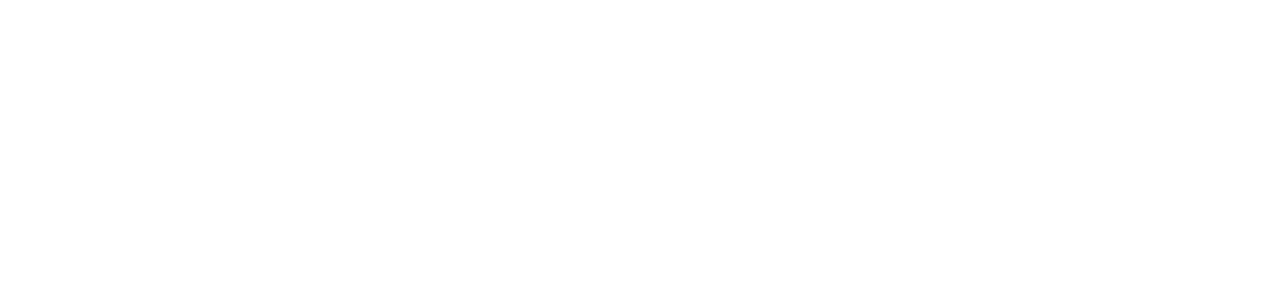
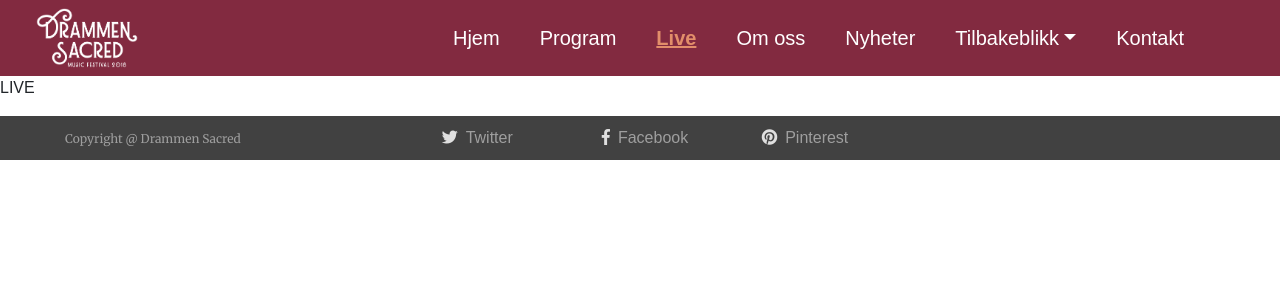
Before and after one commit to SondreBerntsen/webprosjekt3, a React (Create React App) app in the folder react-app/: page /live in a window 1280 px wide. Shown: the top 300 px of the page. Built offline with nearby package versions, Linux system fonts and the light colour scheme; a web font is replaced by a local one.

Commit message:
Live component

```diff
--- a/react-app/src/App.js
+++ b/react-app/src/App.js
@@ -7,6 +7,7 @@ import About from "./components/about/About";
 import News from "./components/news/News";
 import Review from "./components/review/Review";
 import Contact from "./components/contact/Contact";
+import Live from "./components/live/Live";
 import Event from "./components/event/Event";
 import NewsArticle from "./components/news/NewsArticle";
 
@@ -33,6 +34,7 @@ class App extends Component {
           <Route path="/tilbakeblikk/:reviewId" component={Review} />
           <Route path="/kontakt" component={Contact} />
           <Route path="/program" component={Programme} />
+          <Route path="/live" component={Live} />
           <Route path="/arrangement/:eventId" component={Event} />
           <Route path="/artikkel/:newsId" component={NewsArticle} />
 
--- a/react-app/src/components/Navbar.js
+++ b/react-app/src/components/Navbar.js
@@ -28,6 +28,11 @@ const Navbar = () => {
             <li className="nav-item">
               <NavLink className="nav-link" to="/program">
                 Program
+              </NavLink>
+            </li>
+            <li className="nav-item">
+              <NavLink className="nav-link" to="/live">
+                Live
               </NavLink>
             </li>
             <li className="nav-item">
--- /dev/null
+++ b/react-app/src/components/live/Live.js
@@ -0,0 +1,21 @@
+//Live component
+import React, { Component } from "react";
+import Navbar from "../Navbar";
+import Footer from "../Footer";
+import "../../styles/live.css";
+
+class Live extends Component {
+
+
+    render() {
+        return (
+            <div>
+                <Navbar />
+                <p>LIVE</p>
+                <Footer />
+            </div>
+        );
+    }
+}
+
+export default Live;
```
Also changed, not shown: react-app/src/styles/live.css (added).
